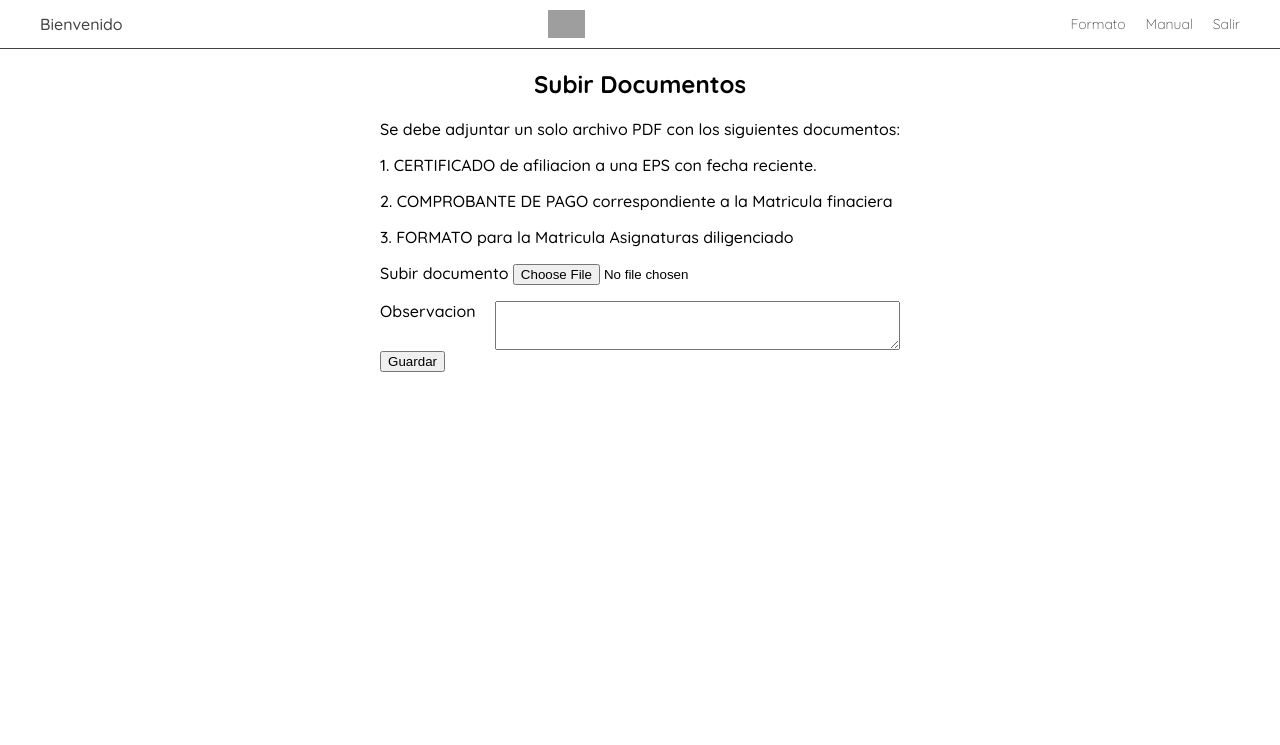
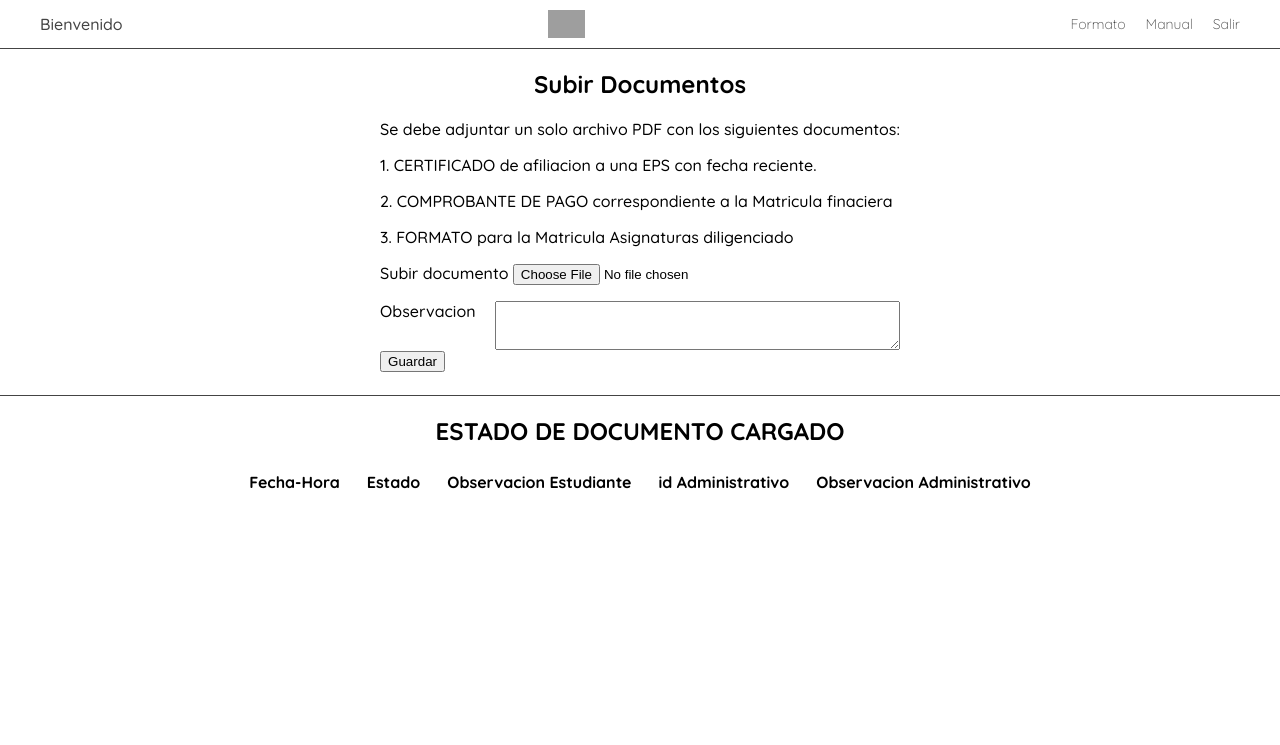
Before and after one commit to Roarco/deploy_proct, a Flask app: template app/templates/home_student.html in a window 1280 px wide. Shown: the top 745 px of the page. Run offline with Flask 2, Linux system fonts and the light colour scheme; the template is opened without the code that fills it, so the values that code supplies are empty; parts of the project's set-up code (start-up, migrations or seed data) failed here and were passed over; grey boxes are pictures that could not be loaded.

Commit message:
se creo el servicio para la tabla document

```diff
--- a/app/models/models.py
+++ b/app/models/models.py
@@ -68,7 +68,7 @@ class Documents(db.Model):
     # Define the columns of the table
     id = db.Column(db.Integer, primary_key=True, autoincrement=True)
     codigo_Student = db.Column(db.String(15), db.ForeignKey("Students.codigo_Student"), nullable=False)
-    student = db.relationship("Students", backref=db.backref("student_document", lazy=True))
+    student = db.relationship("Student", backref=db.backref("student_document", lazy=True))
     datetime_document = db.Column(db.DateTime, nullable=False)
     id_state = db.Column(db.Integer, db.ForeignKey("State.id"), nullable=False)
     State = db.relationship("State", backref=db.backref("state_document", lazy=True))
--- a/app/routes/auth.py
+++ b/app/routes/auth.py
@@ -2,6 +2,7 @@ from flask import Blueprint, render_template, request, redirect, url_for, flash
 from models.auth import auth
 from models.models import Student, Administrative
 from utils.db import db
+from services.Documents import documentService
 
 auths = Blueprint("auths", __name__)
 
@@ -15,6 +16,8 @@ def login():
 
         if type_of_user == 1:
             student = Student.query.filter_by(codigo_Student=code).first()
+            document = documentService.get_document_cod_student(student.codigo_Student)
+            print(document)
 
             if student is None:
                 flash(
@@ -27,7 +30,7 @@ def login():
                 flash("Credenciales incorrectas")
                 return redirect(url_for("auths.login"))
             else:
-                return render_template("home_student.html",student=student)
+                return render_template("home_student.html",student=student,document=document)
         elif type_of_user == 2:
             administrative = Administrative.query.filter_by(
                 administrative_code=code
--- a/app/static/css/home_student.css
+++ b/app/static/css/home_student.css
@@ -72,6 +72,25 @@ body {
     align-items: center;
     justify-content: center;
 }
+.contenedor-principal {
+    display: flex;
+    flex-direction: column;
+    align-items: center;
+    justify-content: center;
+}
+
+.container-instructions{
+    margin-bottom:23px;
+}
+.modulo1{
+    display: flex;
+    flex-direction: column;
+    align-items: center;
+    justify-content: center;
+    width: 100vw;
+    border-bottom: 1px solid #444;
+}
+
 .container-instructions h2 {
     text-align: center;
 }
@@ -85,6 +104,20 @@ body {
 .instructions div textarea {
     height: 43px;
     width: 399px;
+}
+.estado-documento {
+    display: flex;
+    flex-direction: column;
+    align-items: center;
+    justify-content: center;
+    width: 100vw;
+}
+.estado-documento h2 {
+    text-align: center;
+    margin-bottom: 0px;
+}
+.estado-documento table tr{
+    margin-right: 10px;
 }
 
 @media (max-width: 640px){
--- a/app/templates/partial/main_home_student.html
+++ b/app/templates/partial/main_home_student.html
@@ -1,4 +1,6 @@
 <main class="main">
+  <div class="contenedor-principal">
+    <div class="modulo1">
       <div class="container-instructions">
         <h2>Subir Documentos</h2>
         <div class="instructions">
@@ -24,4 +26,30 @@
           </button>
         </div>
       </div>
+    </div>
+
+    <div class="estado-documento">
+      <h2>ESTADO DE DOCUMENTO CARGADO</h2>
+      <table cellspacing="25">
+        <thead>
+          <tr>
+            <th>Fecha-Hora</th>
+            <th>Estado</th>
+            <th>Observacion Estudiante</th>
+            <th>id Administrativo</th>
+            <th>Observacion Administrativo</th>
+          </tr>
+        </thead>
+        <tbody>
+          <tr>
+            <th>{{document.datetime_document}}</th>
+            <th>{{document.id_state}}</th>
+            <th>{{document.student_observation}}</th>
+            <th>{{document.administrative_code}}</th>
+            <th>{{document.administrative_observation}}</th>
+          </tr>
+        </tbody>
+      </table>
+    </div>
+  </div>
 </main>
--- a/app/templates/partial/navbar.html
+++ b/app/templates/partial/navbar.html
@@ -1,16 +1,21 @@
-<nav class= "navbar">
-
+<nav class="navbar">
   <div class="navbar-left">
     <div class="name">
       <p>Bienvenido {{student.name}} {{student.lastname}}</p>
     </div>
   </div>
 
-    <img src="../../static/icons/icons8-laptop-24.png" alt="logo" class="logo">
+  <img src="../../static/icons/icons8-laptop-24.png" alt="logo" class="logo" />
 
   <div class="navbar-rigth">
     <ul>
-            <li><a href="https://www.google.es/">Formato</a></li>
+      <li>
+        <a
+          href="../../static/recursos/Formato para Matricular Asignaturas.docx"
+          download="Formato para Matricular Asignaturas.docx"
+          >Formato</a
+        >
+      </li>
       <li><a href="https://www.google.es/">Manual</a></li>
       <li><a href="/">Salir</a></li>
     </ul>
```
Also changed, not shown: app/routes/Documents.py (+15 -0 lines), app/services/Documents.py (+29 -0 lines), 2 other files. Lines whose indentation alone changed are shown as unchanged.
